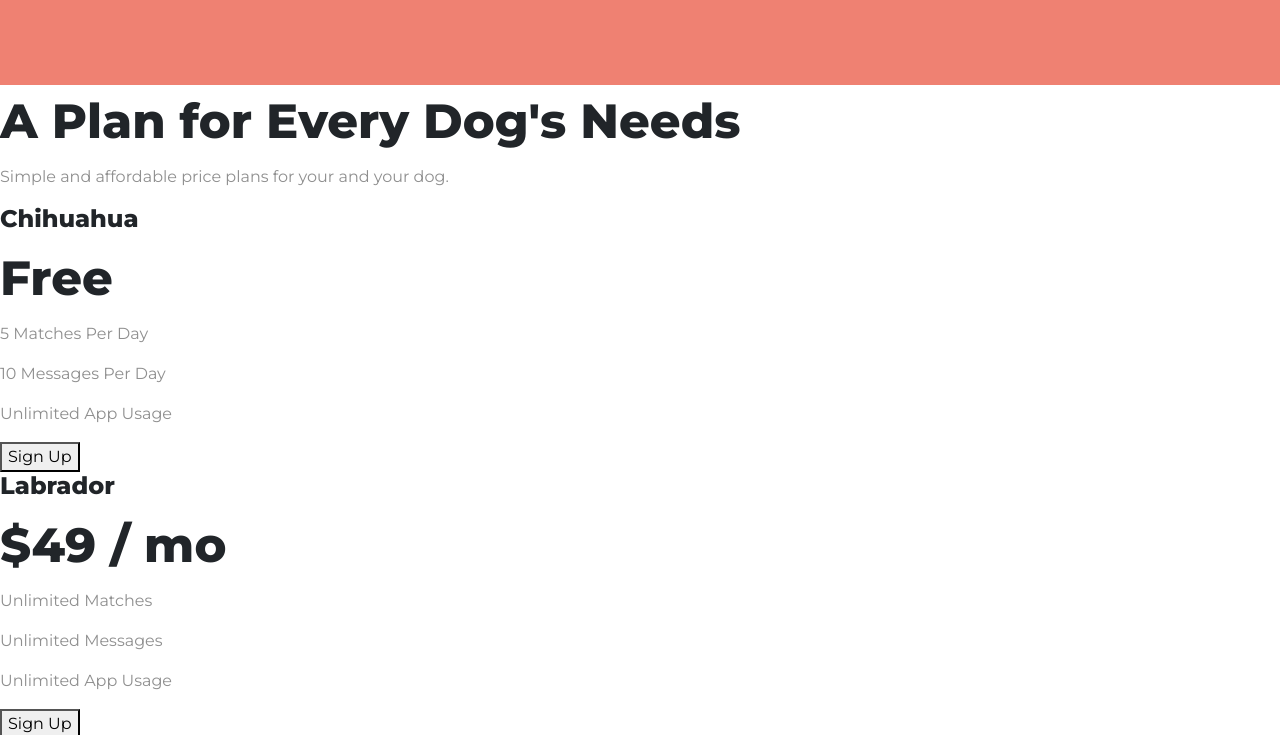
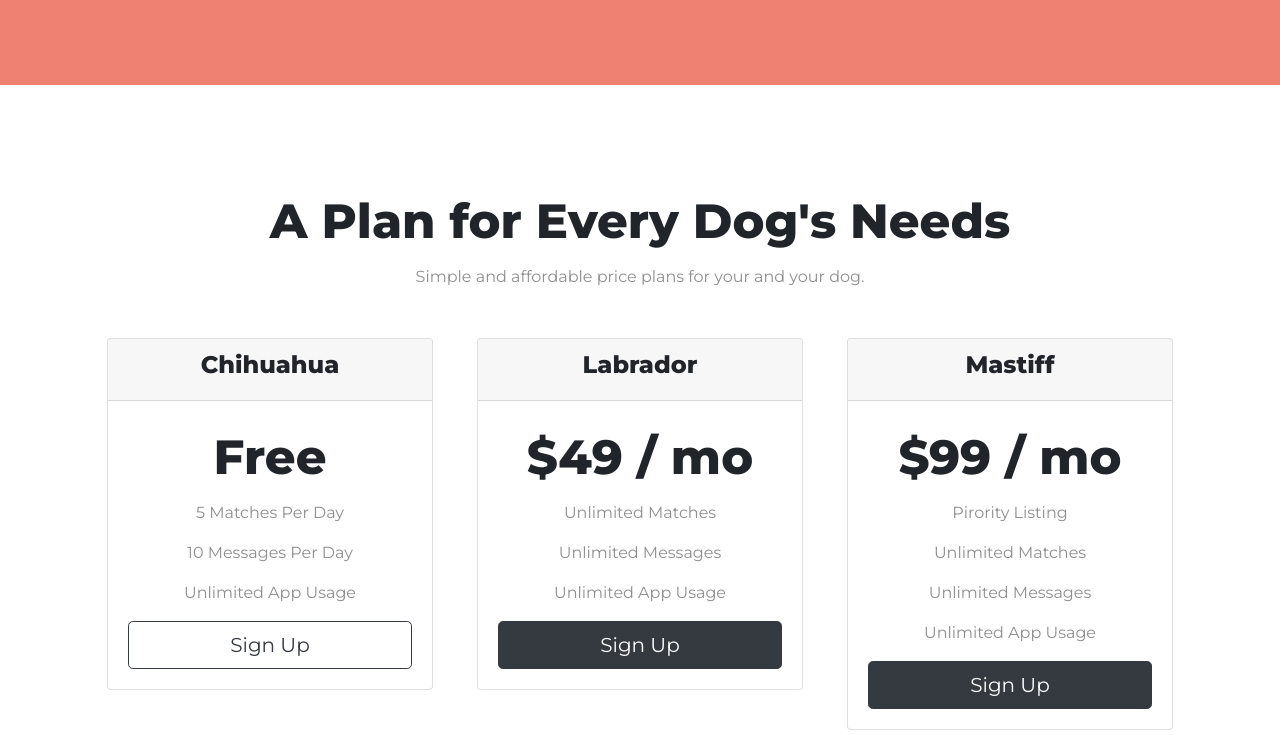
Before and after one commit to fedecarboni7/udemy-web-development-bootcamp, a plain HTML site: page Web Development/TinDog/index.html in a window 1280 px wide. Shown: the part 1852-2587 px from the top of the page. Drawn offline with nearby package versions, Linux system fonts and the light colour scheme.

Commit message:
pricing section

```diff
--- a/Web Development/TinDog/css/styles.css
+++ b/Web Development/TinDog/css/styles.css
@@ -12,21 +12,18 @@ body {
 }
 
 h1{
-    font-family: "Montserrat", sans-serif;
-    font-weight: 900;
+    font-weight: 800;
     font-size: 3.5rem;
     line-height: 1.5;
 }
 
 h2 {
-    font-family: "Montserrat", sans-serif;
     font-weight: 800;
     font-size: 3rem;
     line-height: 1.5;
 }
 
 h3 {
-    font-family: "Montserrat", sans-serif;
     font-weight: 800;
     font-size: 1.5rem;
 }
@@ -119,3 +116,14 @@ p {
     width: 15%;
     margin: 20px 20px 50px;
 }
+
+/* Princing Section */
+
+#pricing {
+    padding: 100px;
+    text-align: center;
+}
+
+.pricing-column {
+    padding: 3% 2%;
+}
--- a/Web Development/TinDog/index.html
+++ b/Web Development/TinDog/index.html
@@ -146,30 +146,51 @@
     <h2>A Plan for Every Dog's Needs</h2>
     <p>Simple and affordable price plans for your and your dog.</p>
 
-
+    <div class="row">
+      <div class="pricing-column col-lg-4 col-md-6">
+        <div class="card">
+          <div class="card-header">
             <h3>Chihuahua</h3>
+          </div>
+          <div class="card-body">
             <h2>Free</h2>
             <p>5 Matches Per Day</p>
             <p>10 Messages Per Day</p>
             <p>Unlimited App Usage</p>
-    <button type="button">Sign Up</button>
-
-
+            <button class="btn btn-lg btn-block btn-outline-dark" type="button">Sign Up</button>
+          </div>
+        </div>
+      </div>
+      <div class="pricing-column col-lg-4 col-md-6">
+        <div class="card">
+          <div class="card-header">
             <h3>Labrador</h3>
+          </div>
+          <div class="card-body">
             <h2>$49 / mo</h2>
             <p>Unlimited Matches</p>
             <p>Unlimited Messages</p>
             <p>Unlimited App Usage</p>
-    <button type="button">Sign Up</button>
-
-
+            <button class="btn btn-lg btn-block btn-dark" type="button">Sign Up</button>
+          </div>
+        </div>
+      </div>
+      <div class="pricing-column col-lg-4">
+        <div class="card">
+          <div class="card-header">
             <h3>Mastiff</h3>
+          </div>
+          <div class="card-body">
             <h2>$99 / mo</h2>
             <p>Pirority Listing</p>
             <p>Unlimited Matches</p>
             <p>Unlimited Messages</p>
             <p>Unlimited App Usage</p>
-    <button type="button">Sign Up</button>
+            <button class="btn btn-lg btn-block btn-dark" type="button">Sign Up</button>
+          </div>
+        </div>
+      </div>
+    </div>
 
   </section>
 
```
Lines whose indentation alone changed are shown as unchanged.
